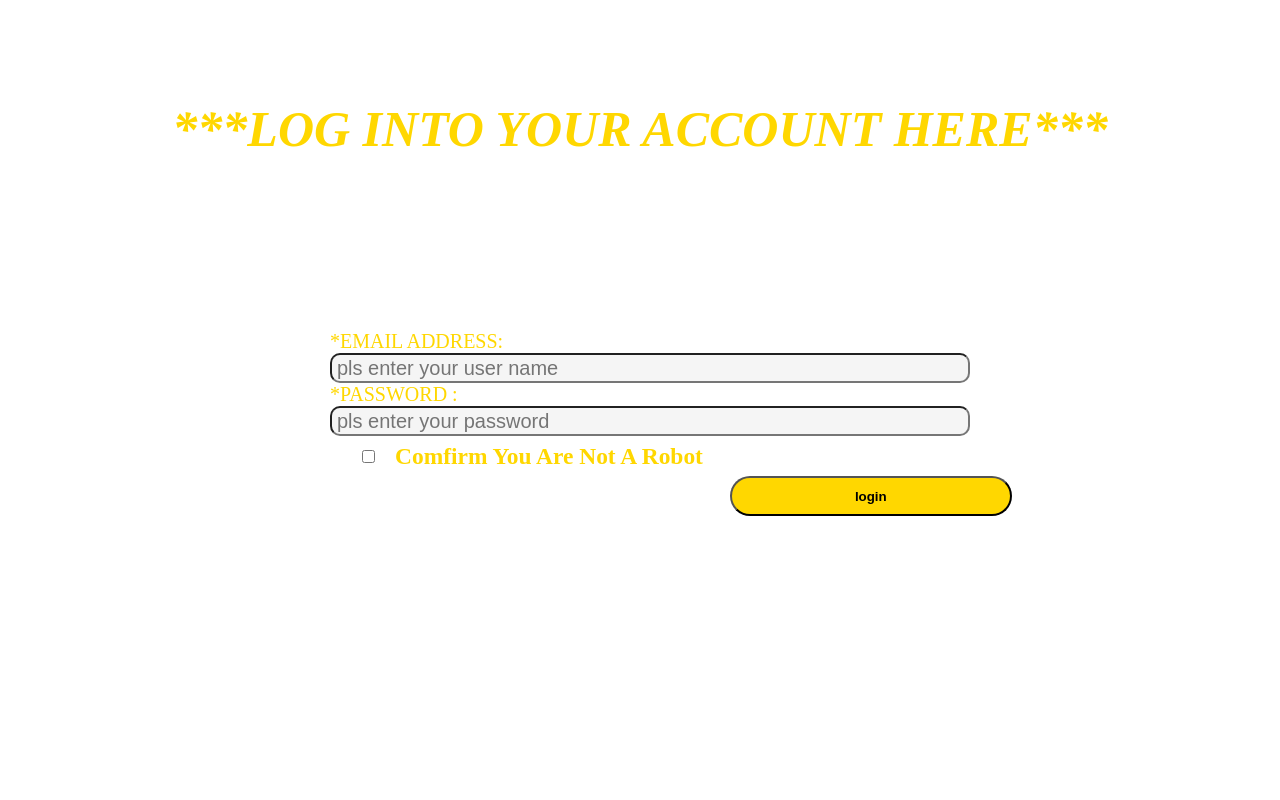
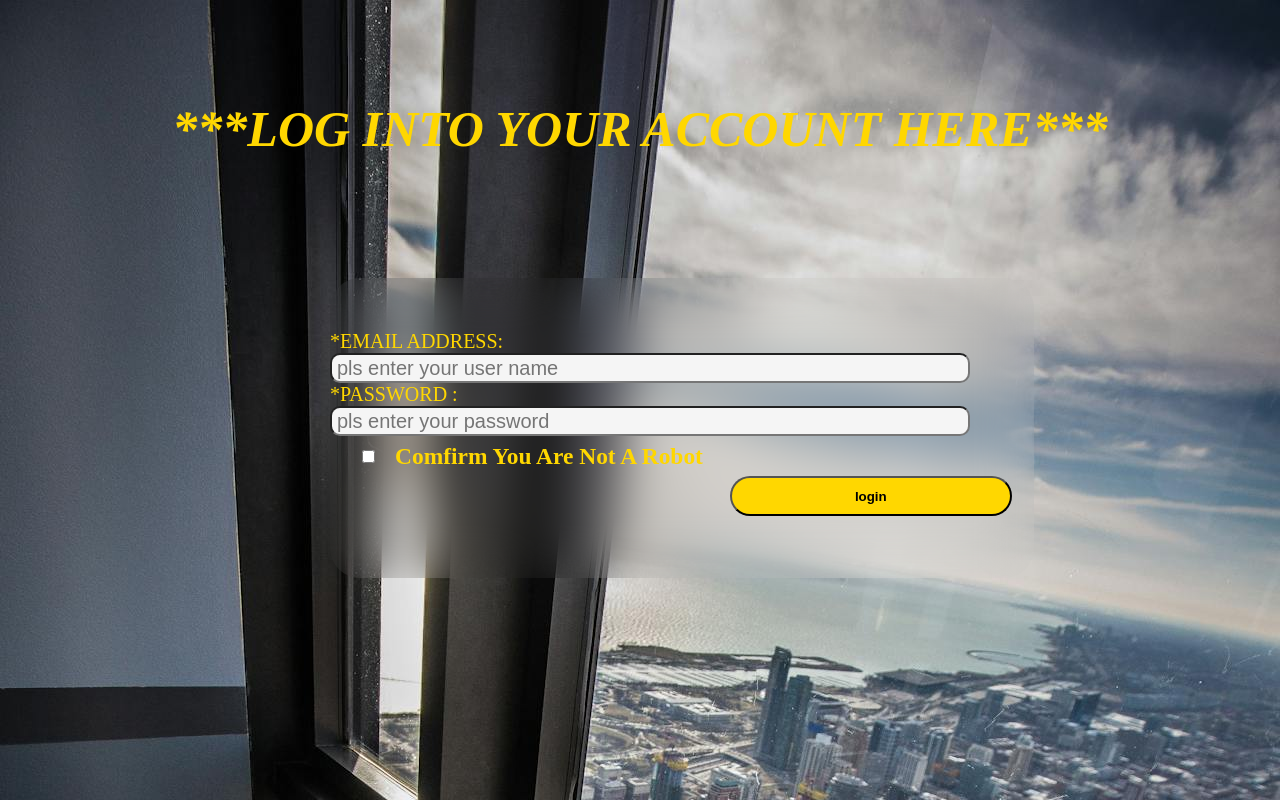
Before and after one commit to talented123/project, a plain HTML site: page login.html in a window 1280 px wide. Drawn offline with Linux system fonts and the light colour scheme; the site is published under a folder, as on GitHub Pages, so addresses that start at the root find nothing.

Commit message:
fourth commit

```diff
--- a/asset/style/contact.css
+++ b/asset/style/contact.css
@@ -7,7 +7,7 @@
 .container{
     height: 100vh;
     width: 100vw;
-    background-image: url(/asset/images/tele\ 2.jpg);
+    background-image: url(../images/tele\ 2.jpg);
     background-size: cover;
 }
 .header{
--- a/asset/style/features.css
+++ b/asset/style/features.css
@@ -7,7 +7,7 @@
 .container{
     height: 100vh;
     width: 100vw;
-    background-image: url(/asset/images/white-wall.jpg);
+    background-image: url(../images/white-wall.jpg);
     background-size: cover;
 }
 .header{
--- a/asset/style/login.css
+++ b/asset/style/login.css
@@ -6,7 +6,7 @@
 .container{
     height: 100vh;
     width: 100vw;
-    background-image: url(/asset/images/office\ 2.jpg);
+    background-image: url(../images/office\ 2.jpg);
     background-size: cover;
     /* border: 5px solid red; */
 }
--- a/asset/style/security.css
+++ b/asset/style/security.css
@@ -6,7 +6,7 @@
 .container{
     height: 100vh;
     width: 100vw;
-    background-image: url(/asset/images/security2.jpg);
+    background-image: url(../images/security2.jpg);
     background-size: cover;
 }
 
```
